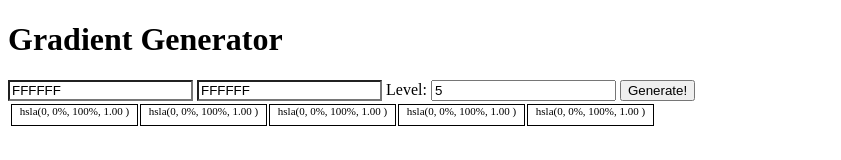
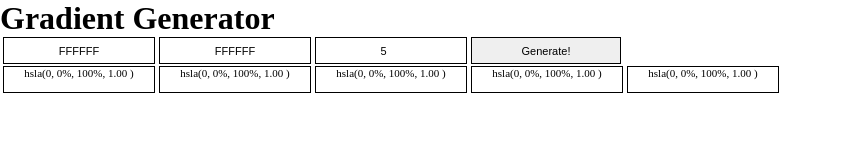
Before and after one commit to ironkovacs/ironkovacs.github.io, a plain HTML site: page gradient/index.html in a window 1280 px wide. Both pictures are taken after typing "5" into the empty fields and a click on the button "Generate!". Shown: the whole page, without its empty margins (0-841 px from the left). Drawn offline with Linux system fonts and the light colour scheme.

Commit message:
fix:box-size, feat:reactive generate

```diff
--- a/gradient/index.html
+++ b/gradient/index.html
@@ -15,7 +15,7 @@
     <div class="picker">
       <input type="text" id="from" class="jscolor">
       <input type="text" id="to" class="jscolor">
-      <label>Level: <input type="number" id="level"></label>
+      <input type="number" id="level" placeholder="level of gradients">
       <button id="generate">Generate!</button>
     </div>
     <div class="generated">
--- a/gradient/js/script.js
+++ b/gradient/js/script.js
@@ -66,6 +66,11 @@ const createGradient = (from = [100, 100, 100, 1], to = [100, 100, 0, 1], level)
     colorTable.appendChild(box);
   }
 }
+inputLevel.addEventListener('change', ()=>{
+  colorTable.innerHTML = "";
+  createGradient( hexToHSL(inputFrom.value),  hexToHSL(inputTo.value), inputLevel.value)
+
+})
 
 buttonGenerate.addEventListener("click", () => {
   colorTable.innerHTML = "";
--- a/gradient/style/style.css
+++ b/gradient/style/style.css
@@ -1,14 +1,43 @@
+*{
+  margin: 0;
+  padding: 0;
+}
+
+main{
+  display: flex;
+  flex-direction: column;
+}
+.picker{
+  margin-left:3px;
+}
+
+.picker input,
+button{
+  height: 25px;
+  width: 150px;
+  border: solid black 1px;
+  padding: 0;
+  font-size: 11px;
+  text-align: center;
+
+}
+button{
+  height:27px;
+}
 #color {
+  margin: 0;
+  padding: 0;
   width:  100vw;
 }
 
 .colorbox{
   float: left;
-  height: 20px;
-  width: 125px;
+  height: 25px;
+  width: 150px;
   border: solid black 1px;
-  margin: 1px;
+  margin-left: 1px;
+  margin-right: 3px;
+  margin-bottom: 4px;
   font-size: 11px;
-
   text-align: center;
 }
```
